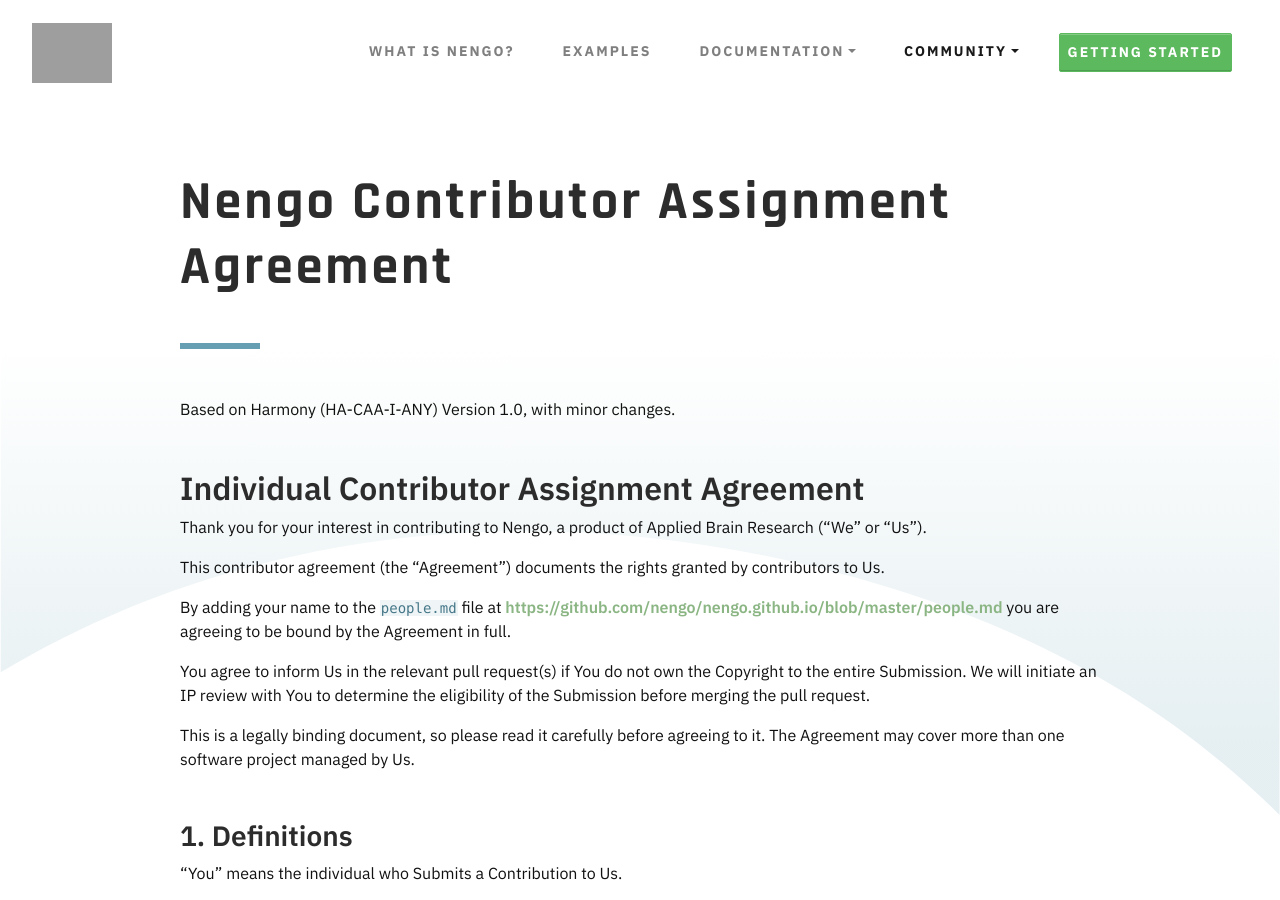
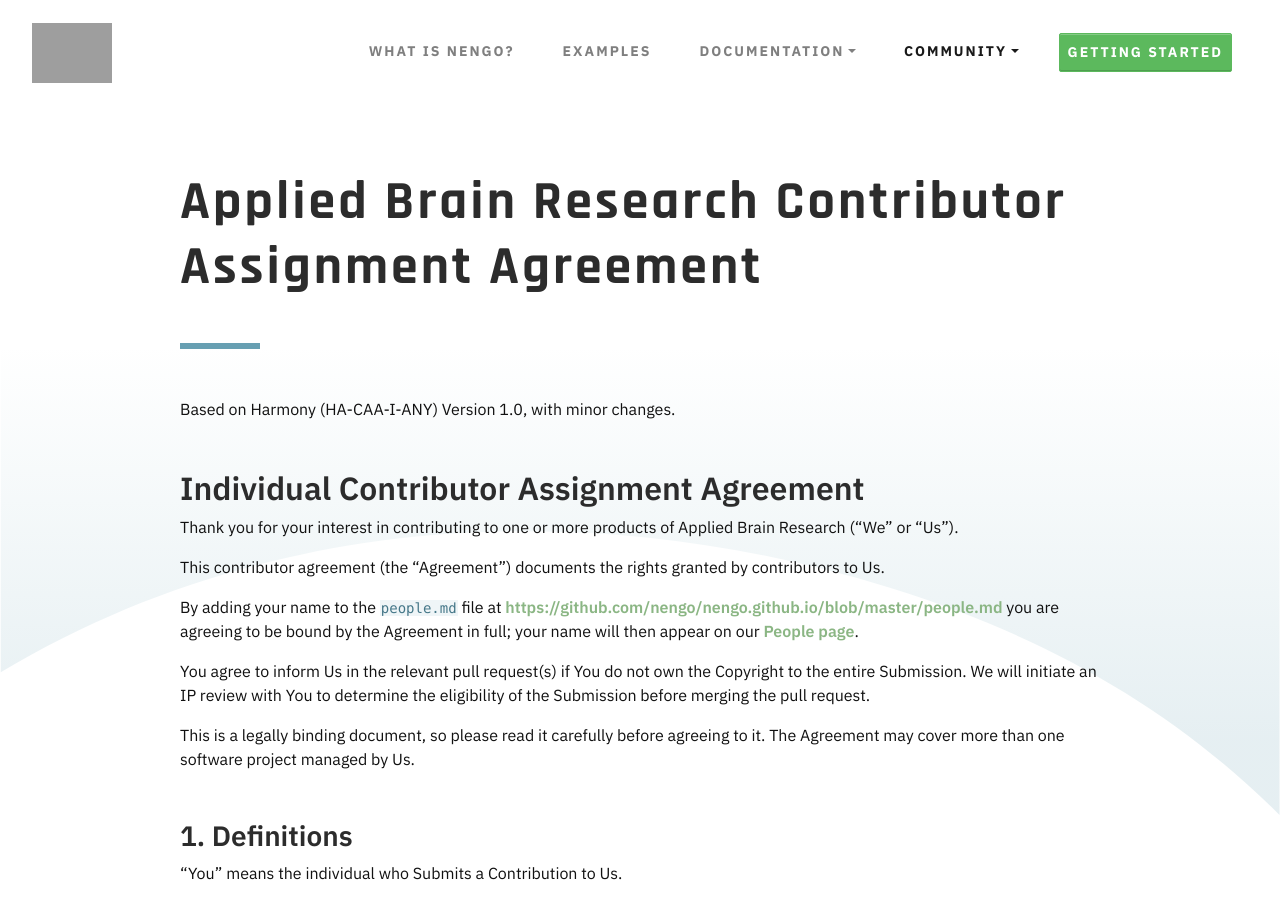
Before and after one commit to nengo/nengo.github.io, a Jekyll site: the page built from caa.md, in a window 1280 px wide and 900 px high. Built offline with Jekyll 4.4.1, drawn with Linux system fonts in a browser that asks for light colours; nearby versions of some CDN libraries.

Commit message:
Update CAA to apply to all our products

```diff
--- a/caa.md
+++ b/caa.md
@@ -1,6 +1,6 @@
 ---
 layout: md_page
-title: Nengo Contributor Assignment Agreement
+title: Applied Brain Research Contributor Assignment Agreement
 
 footerClasses: gradient-bottom
 ---
@@ -9,15 +9,17 @@
 
 ## Individual Contributor Assignment Agreement
 
-Thank you for your interest in contributing to Nengo, a product of
-Applied Brain Research ("We" or "Us").
+Thank you for your interest in contributing to one or more products
+of Applied Brain Research ("We" or "Us").
 
 This contributor agreement (the "Agreement") documents the rights
 granted by contributors to Us.
 
 By adding your name to the `people.md` file at
 <https://github.com/nengo/nengo.github.io/blob/master/people.md> you
-are agreeing to be bound by the Agreement in full.
+are agreeing to be bound by the Agreement in full;
+your name will then appear on our
+[People page]({{ site.baseurl }}{% link people.md %}).
 
 You agree to inform Us in the relevant pull request(s) if You do not own
 the Copyright to the entire Submission. We will initiate an IP review
```
